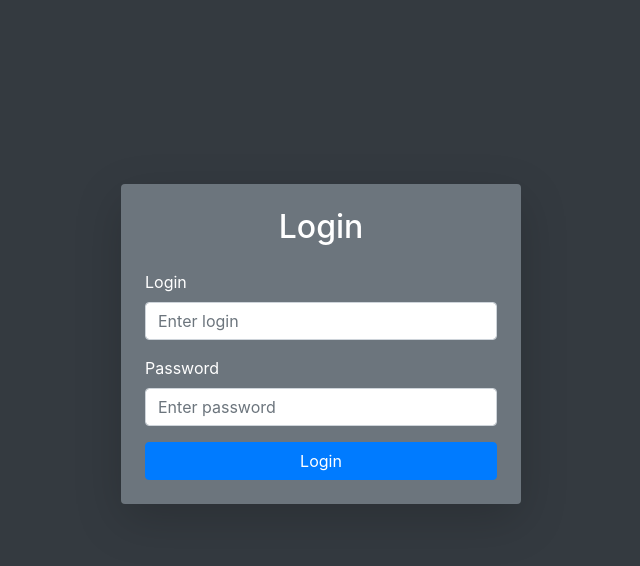
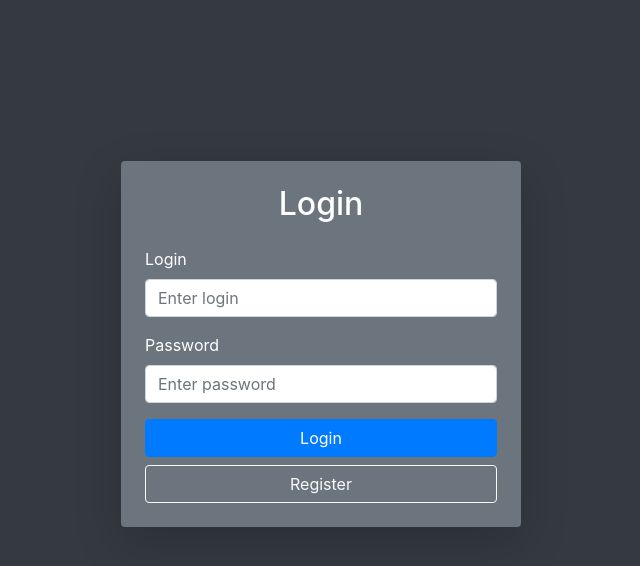
Before and after one commit to BlackGhost0051/FastCode, a Flask app: page /login in a window 1280 px wide. Shown: the part 56-622 px from the top of the page, without its empty margins (319-959 px from the left). Run offline with Flask 3, Linux system fonts and the light colour scheme; some libraries are stand-ins or nearby versions.

Commit message:
Add button

```diff
--- a/app/templates/login.html
+++ b/app/templates/login.html
@@ -42,7 +42,10 @@
                 <input id="password" type="password" class="form-control" placeholder="Enter password" required>
             </div>
 
-            <button id="login_button" type="button" class="btn btn-primary btn-block">Login</button>
+            <div>
+                <button id="login_button" type="button" class="btn btn-primary btn-block">Login</button>
+                <a href="/register" class="btn btn-outline-light btn-block mt-2">Register</a>
+            </div>
         </form>
     </div>
 
```
